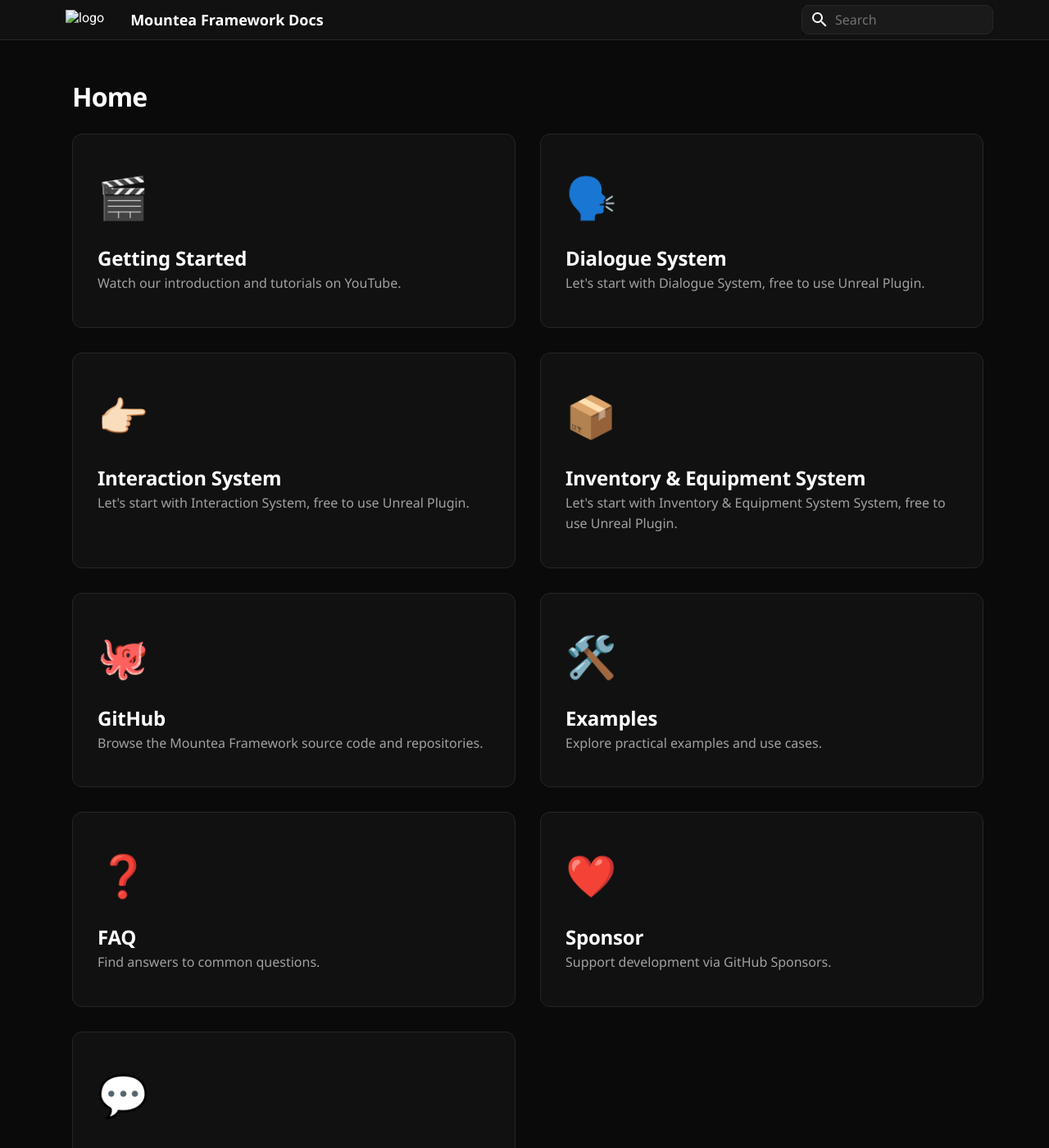
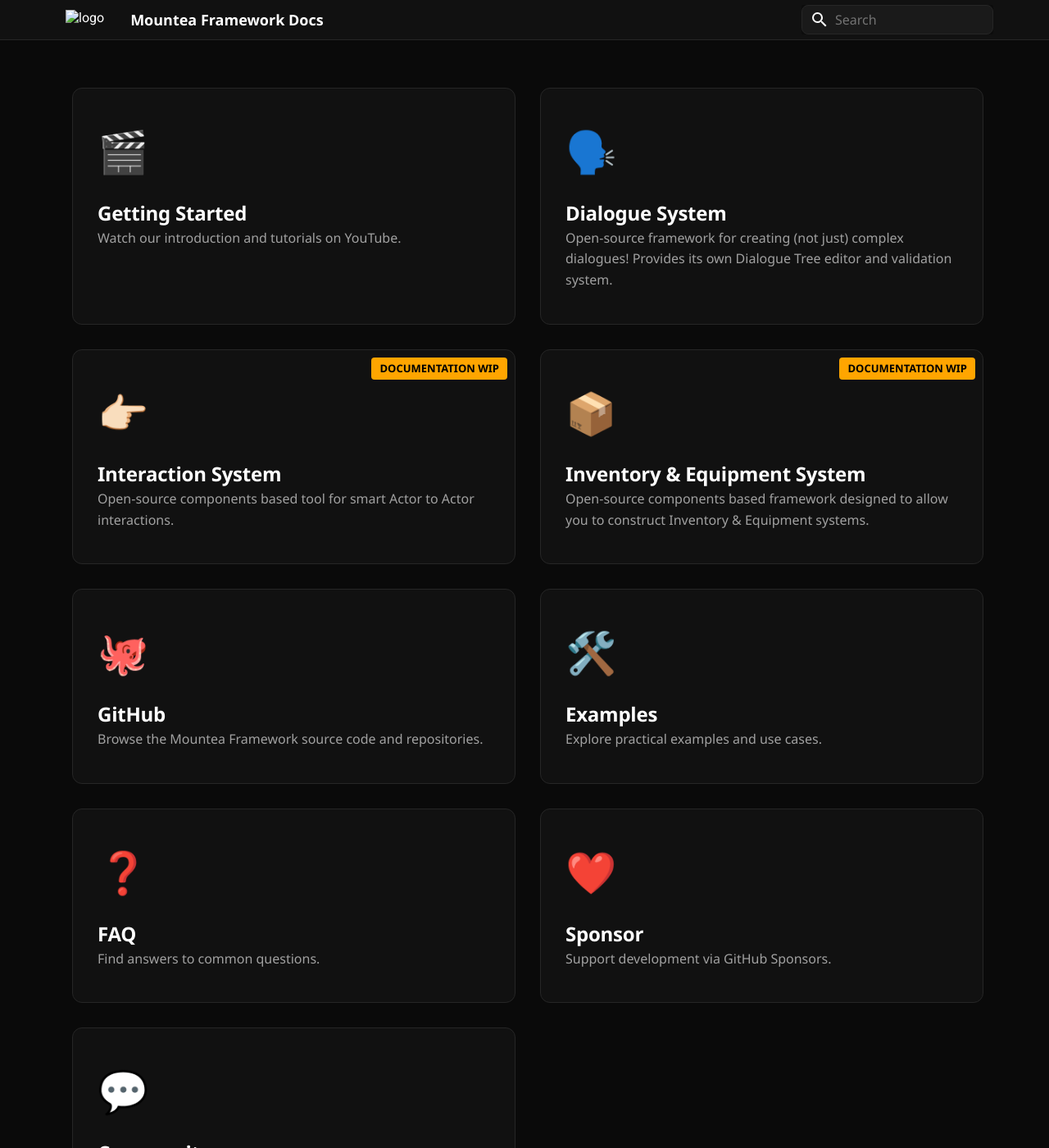
Before and after one commit to Mountea-Framework/MounteaFrameworkWebsite, an MkDocs documentation site: the page built from docs_src/index.md, in a window 1280 px wide and 1400 px high. Shown: the whole window at 82% size. Built offline with MkDocs 1.6.1 and Material for MkDocs 9.7.7, drawn with Linux system fonts in a browser that asks for light colours; old or Windows-style settings are respelled for this version of MkDocs.

Commit message:
Added cards to main page docs

```diff
--- a/docs_src/index.md
+++ b/docs_src/index.md
@@ -1,3 +1,5 @@
+<h1 class="hidden" style="display:none"></h1>
+
 <div class="card-grid">
   <div class="card">
     <div class="card-icon">🎬</div>
@@ -9,21 +11,21 @@
   <div class="card">
     <div class="card-icon">🗣️</div>
     <h3 class="card-title">Dialogue System</h3>
-    <p class="card-description">Let's start with Dialogue System, free to use Unreal Plugin.</p>
+    <p class="card-description">Open-source framework for creating (not just) complex dialogues! Provides its own Dialogue Tree editor and validation system.</p>
     <a href="/docs/DialogueSystem/GettingStarted/FirstSteps" class="card-link"></a>
   </div>
 
-  <div class="card">
+  <div class="card status-badge status-wip" data-status="Documentation WIP">
     <div class="card-icon">👉🏻</div>
     <h3 class="card-title">Interaction System</h3>
-    <p class="card-description">Let's start with Interaction System, free to use Unreal Plugin.</p>
+    <p class="card-description">Open-source components based tool for smart Actor to Actor interactions.</p>
     <a href="/docs/DialogueSystem/GettingStarted/FirstSteps/" class="card-link"></a>
   </div>
 
-  <div class="card">
+  <div class="card status-badge status-wip" data-status="Documentation WIP">
     <div class="card-icon">📦</div>
     <h3 class="card-title">Inventory & Equipment System</h3>
-    <p class="card-description">Let's start with Inventory & Equipment System System, free to use Unreal Plugin.</p>
+    <p class="card-description">Open-source components based framework designed to allow you to construct Inventory & Equipment systems.</p>
     <a href="/docs/AdvancedInventoryEquipmentSystem/GettingStarted/FirstSteps" class="card-link"></a>
   </div>
 
--- a/docs_src/stylesheets/custom.css
+++ b/docs_src/stylesheets/custom.css
@@ -25,6 +25,52 @@
 	--smaller-text-size: 0.7rem;
 	--base-element-margin: 0.8rem 0;
 	--base-transition: all 0.3s ease;
+}
+
+.status-wip::after {
+	background: orange;
+	color: black;
+}
+
+.status-beta::after {
+	background: dodgerblue;
+	color: white;
+}
+
+.status-alpha::after {
+	background: crimson;
+	color: white;
+}
+
+.status-stable::after {
+	background: limegreen;
+	color: black;
+}
+
+.status-new::after {
+	background: cyan;
+	color: black;
+}
+
+.status-deprecated::after {
+	background: gray;
+	color: white;
+	text-decoration: line-through;
+}
+
+.status-badge::after {
+	content: attr(data-status);
+	position: absolute;
+	top: 0.45rem;
+	right: 0.45rem;
+	padding: 0.2rem 0.5rem;
+	font-size: 0.65rem;
+	font-weight: bold;
+	border-radius: 4px;
+	text-transform: uppercase;
+	z-index: 1;
+	pointer-events: none;
+	text-shadow: none;
 }
 
 /* Base overrides */
@@ -474,7 +520,7 @@
 }
 
 :is(h1, h2, h3, h4, h5, h6).card-title {
-  margin: 0 !important;
+	margin: 0 !important;
 }
 
 .card-description {
@@ -746,7 +792,7 @@
 		max-width: 49% !important;
 	}
 
-	.grid > .preview {
+	.grid>.preview {
 		max-width: 100% !important;
 	}
 
```
